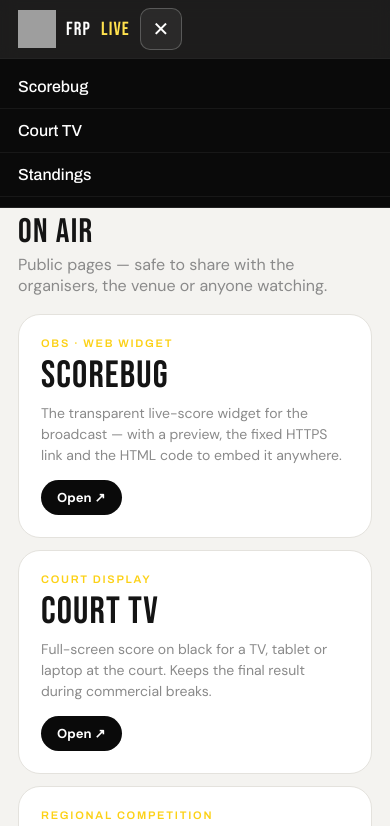
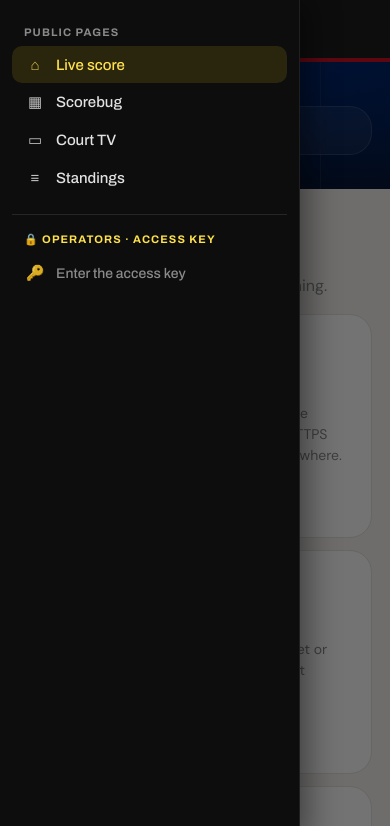
Before and after one commit to RaulNo7/FipGoldBucharest, a website: page Scoreboard/public/home.html in a window 390 px wide. Both pictures are taken after a click on the button "Menu". Shown: the top 826 px of the page. Drawn offline with Linux system fonts and the light colour scheme; no server answers; grey boxes are pictures that could not be loaded; files whose address does not match are found by name.

Commit message:
Games tab folds past days; home page menu on the left, public vs operator
- Standings and Competition pages: a past day is one line
  ("Sat 28 Nov · 4 games · all finished") that opens on a tap; today and
  the days ahead stay open. Folding a day closes the game open in it.
- Home page: the top-bar links become a left menu in two sections,
  Public pages and Operators (access key). Without a key the operator
  section only offers "Enter the access key". Always shown on wide
  screens; a drawer opened with the menu button below 1000px.

Co-Authored-By: Claude Opus 5.5 <noreply@anthropic.com>

```diff
--- a/Scoreboard/public/home.css
+++ b/Scoreboard/public/home.css
@@ -70,33 +70,6 @@ a {
 
 .brand span {
   color: var(--gold-bright);
-}
-
-.menu {
-  display: flex;
-  gap: 20px;
-  margin-left: auto;
-  font-family: var(--head);
-  font-weight: 500;
-  font-size: 14px;
-}
-
-.menu a {
-  opacity: 0.85;
-}
-
-.menu a:hover {
-  opacity: 1;
-  color: var(--gold-bright);
-}
-
-/* "YouTube Live" entry: red play mark, appears only while a stream link is set */
-.menu a.yt::before {
-  content: '▶';
-  margin-right: 6px;
-  font-size: 10px;
-  color: #ce1126;
-  vertical-align: 1px;
 }
 
 .cta .short {
@@ -733,36 +706,6 @@ main .lead.small b {
     margin-left: 0;
   }
 
-  /* the menu becomes a dropdown under the bar, opened with ☰ */
-  .menu {
-    display: none;
-    position: absolute;
-    left: 0;
-    right: 0;
-    top: 100%;
-    flex-direction: column;
-    gap: 0;
-    margin: 0;
-    padding: 6px 0 10px;
-    background: var(--black);
-    border-top: 1px solid rgba(255, 255, 255, 0.1);
-    border-bottom: 1px solid rgba(255, 255, 255, 0.1);
-    font-size: 16px;
-  }
-
-  .top.open .menu {
-    display: flex;
-  }
-
-  .menu a {
-    padding: 13px 18px;
-    opacity: 1;
-    border-bottom: 1px solid rgba(255, 255, 255, 0.06);
-  }
-
-  .menu a:last-child {
-    border-bottom: 0;
-  }
 
   .hero {
     padding: 26px 0 34px;
@@ -890,3 +833,128 @@ main .lead.small b {
 .foot img {
   height: 48px;
 }
+
+/* ---- Left menu: public pages, then operator pages (access key) ---- */
+.side {
+  position: fixed;
+  top: 68px; /* under the top bar (64px + the flag stripe) */
+  left: 0;
+  bottom: 0;
+  width: 240px;
+  z-index: 9;
+  overflow-y: auto;
+  padding: 18px 12px 24px;
+  background: #0d0d0d;
+  color: var(--white);
+  border-right: 1px solid rgba(255, 255, 255, 0.08);
+}
+.side [hidden] {
+  display: none !important;
+}
+.side-group + .side-group {
+  margin-top: 18px;
+  padding-top: 14px;
+  border-top: 1px solid rgba(255, 255, 255, 0.1);
+}
+.side-title {
+  margin: 4px 12px 8px;
+  font-family: var(--head);
+  font-size: 11px;
+  font-weight: 700;
+  letter-spacing: 0.1em;
+  text-transform: uppercase;
+  color: var(--grey);
+}
+.side-private .side-title {
+  color: var(--gold-bright);
+}
+.side-title .lock {
+  font-size: 11px;
+}
+.side-link {
+  display: flex;
+  align-items: center;
+  gap: 10px;
+  padding: 10px 12px;
+  border-radius: 10px;
+  font-family: var(--head);
+  font-size: 15px;
+  font-weight: 500;
+  color: rgba(255, 255, 255, 0.88);
+}
+.side-link:hover {
+  background: rgba(255, 255, 255, 0.06);
+  color: var(--gold-bright);
+}
+.side-link[aria-current='page'] {
+  background: rgba(252, 209, 22, 0.12);
+  color: var(--gold-bright);
+}
+.side-ico {
+  width: 22px;
+  flex: none;
+  text-align: center;
+  font-size: 15px;
+  opacity: 0.85;
+}
+.side-link.yt .side-ico {
+  color: #ce1126;
+  opacity: 1;
+}
+.side-unlock {
+  color: var(--grey);
+  font-size: 14px;
+}
+.side-backdrop {
+  position: fixed;
+  inset: 0;
+  z-index: 29;
+  background: rgba(0, 0, 0, 0.55);
+}
+.page {
+  margin-left: 240px;
+}
+
+/* Below 1000px the menu is a drawer from the left, opened with ☰ */
+@media (max-width: 999px) {
+  .page {
+    margin-left: 0;
+  }
+  .side {
+    top: 0;
+    z-index: 30;
+    width: min(300px, 86vw);
+    padding-top: 22px;
+    transform: translateX(-100%);
+    transition: transform 0.22s ease;
+  }
+  body.nav-open .side {
+    transform: none;
+    box-shadow: 8px 0 30px rgba(0, 0, 0, 0.45);
+  }
+  body.nav-open {
+    overflow: hidden;
+  }
+  .menu-btn {
+    display: inline-flex;
+    align-items: center;
+    justify-content: center;
+    order: -1;
+    margin-left: 0;
+  }
+  .cta {
+    margin-left: auto;
+  }
+}
+@media (max-width: 720px) {
+  .menu-btn {
+    margin-left: 0;
+  }
+}
+/* the top bar spans the whole width: the logo sits above the left menu */
+.top .wrap {
+  max-width: none;
+}
+.top .cta {
+  margin-left: auto;
+}
--- a/Scoreboard/public/home.html
+++ b/Scoreboard/public/home.html
@@ -12,22 +12,37 @@
   <header class="top">
     <div class="wrap top-inner">
       <a class="brand" href="/"><img class="brand-logo" src="frp-mark.png" alt="" />FRP <span>LIVE</span></a>
-      <nav class="menu">
-        <a href="/scorebug" target="_blank" rel="noopener">Scorebug</a>
-        <a href="/tv" target="_blank" rel="noopener">Court TV</a>
-        <a href="/standings" target="_blank" rel="noopener">Standings</a>
-        <a class="yt" id="youtubeLink" hidden href="#" target="_blank" rel="noopener">YouTube Live</a>
-        <a class="needs-key" hidden href="/mobile" data-keyed target="_blank" rel="noopener">Referee</a>
-        <a class="needs-key" hidden href="/admin" data-keyed target="_blank" rel="noopener">Score settings</a>
-        <a class="needs-key" hidden href="/teams" data-keyed target="_blank" rel="noopener">Teams</a>
-        <a class="needs-key" hidden href="/competition" data-keyed target="_blank" rel="noopener">Competition</a>
-        <a class="needs-key" hidden href="/media" data-keyed target="_blank" rel="noopener">Media</a>
-        <a class="needs-key" hidden href="/announcements" data-keyed target="_blank" rel="noopener">Announcements</a>
-      </nav>
       <a class="cta needs-key" hidden href="/mobile" data-keyed target="_blank" rel="noopener">Referee ↗</a>
-      <button class="menu-btn" id="menuBtn" type="button" aria-label="Menu" aria-expanded="false">☰</button>
+      <button class="menu-btn" id="menuBtn" type="button" aria-label="Menu" aria-controls="sideNav" aria-expanded="false">☰</button>
     </div>
   </header>
+
+  <!-- Left menu: public pages for everyone, operator pages only with the access key -->
+  <aside class="side" id="sideNav" aria-label="Pages">
+    <div class="side-group">
+      <div class="side-title">Public pages</div>
+      <a class="side-link" href="/" aria-current="page"><span class="side-ico">⌂</span>Live score</a>
+      <a class="side-link" href="/scorebug" target="_blank" rel="noopener"><span class="side-ico">▦</span>Scorebug</a>
+      <a class="side-link" href="/tv" target="_blank" rel="noopener"><span class="side-ico">▭</span>Court TV</a>
+      <a class="side-link" href="/standings" target="_blank" rel="noopener"><span class="side-ico">≡</span>Standings</a>
+      <a class="side-link yt" id="youtubeLink" hidden href="#" target="_blank" rel="noopener"><span class="side-ico">▶</span>YouTube Live</a>
+    </div>
+    <div class="side-group side-private">
+      <div class="side-title"><span class="lock">🔒</span> Operators · access key</div>
+      <div class="needs-key" hidden>
+        <a class="side-link" href="/mobile" data-keyed target="_blank" rel="noopener"><span class="side-ico">◉</span>Referee</a>
+        <a class="side-link" href="/admin" data-keyed target="_blank" rel="noopener"><span class="side-ico">⚙</span>Score settings</a>
+        <a class="side-link" href="/teams" data-keyed target="_blank" rel="noopener"><span class="side-ico">👥</span>Teams</a>
+        <a class="side-link" href="/competition" data-keyed target="_blank" rel="noopener"><span class="side-ico">🏆</span>Competition</a>
+        <a class="side-link" href="/media" data-keyed target="_blank" rel="noopener"><span class="side-ico">🎬</span>Media</a>
+        <a class="side-link" href="/announcements" data-keyed target="_blank" rel="noopener"><span class="side-ico">📢</span>Announcements</a>
+      </div>
+      <a class="side-link side-unlock no-key" href="#unlockSection" id="sideUnlock"><span class="side-ico">🔑</span>Enter the access key</a>
+    </div>
+  </aside>
+  <div class="side-backdrop" id="sideBackdrop" hidden></div>
+
+  <div class="page">
 
   <section class="hero">
     <div class="wrap">
@@ -122,6 +137,7 @@
       <span>FRP Live · live production</span>
     </div>
   </footer>
+  </div>
 
   <script src="scoring.js"></script>
   <script src="countries.js"></script>
--- a/Scoreboard/public/home.js
+++ b/Scoreboard/public/home.js
@@ -12,17 +12,21 @@
   const $ = (sel) => document.querySelector(sel);
   const $$ = (sel) => Array.from(document.querySelectorAll(sel));
 
-  // ---- mobile menu (☰) ------------------------------------------------------
-  const top = $('.top');
+  // ---- left menu: always shown on wide screens, a drawer opened with ☰ on phones ----
   const menuBtn = $('#menuBtn');
-  menuBtn.addEventListener('click', () => {
-    const open = top.classList.toggle('open');
+  const backdrop = $('#sideBackdrop');
+  function setNav(open) {
+    document.body.classList.toggle('nav-open', open);
+    backdrop.hidden = !open;
     menuBtn.setAttribute('aria-expanded', String(open));
     menuBtn.textContent = open ? '✕' : '☰';
+  }
+  menuBtn.addEventListener('click', () => setNav(!document.body.classList.contains('nav-open')));
+  backdrop.addEventListener('click', () => setNav(false));
+  document.addEventListener('keydown', (e) => {
+    if (e.key === 'Escape') setNav(false);
   });
-  document.addEventListener('click', (e) => {
-    if (top.classList.contains('open') && !top.contains(e.target)) menuBtn.click();
-  });
+  $$('#sideNav a').forEach((a) => a.addEventListener('click', () => setNav(false)));
 
   // ---- access key -----------------------------------------------------------
   const params = new URLSearchParams(location.search);
@@ -50,6 +54,9 @@
     $$('.needs-key').forEach((el) => {
       el.hidden = !k;
     });
+    $$('.no-key').forEach((el) => {
+      el.hidden = !!k;
+    });
     $('#unlockSection').hidden = !!k;
   }
 
@@ -76,6 +83,13 @@
     e.preventDefault();
     form.hidden = false;
     input.focus();
+  });
+  // the menu's "Enter the access key": the same form, at the bottom of the page
+  $('#sideUnlock').addEventListener('click', (e) => {
+    e.preventDefault();
+    form.hidden = false;
+    $('#unlockSection').scrollIntoView({ behavior: 'smooth', block: 'center' });
+    setTimeout(() => input.focus({ preventScroll: true }), 300);
   });
   form.addEventListener('submit', (e) => {
     e.preventDefault();
```
Also changed, not shown: Scoreboard/public/competition.js (+16 -12 lines), Scoreboard/public/compview.css (+28 -0 lines), Scoreboard/public/compview.js (+48 -1 lines), Scoreboard/public/standings.js (+7 -10 lines).
